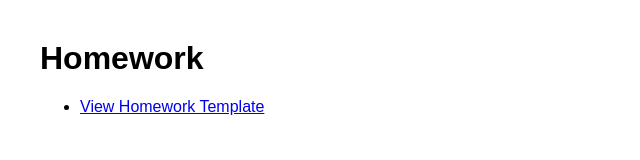
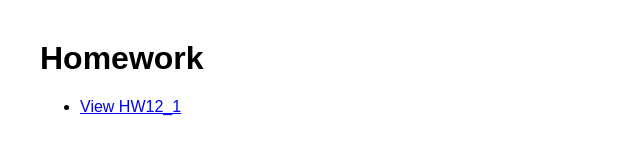
Before and after one commit to cchamberlin2000/Math-205-Homework, a plain HTML site: page index.html in a window 1280 px wide. Shown: the whole page, without its empty margins (0-640 px from the left). Drawn offline with Linux system fonts and the light colour scheme.

Commit message:
Modify index.html for new homework link
Updated homework link and added new HTML structure.

```diff
--- a/index.html
+++ b/index.html
@@ -18,7 +18,7 @@
 
     <ul>
         <li>
-            <a href="HomeworkTemplate.html">View Homework Template</a>
+            <a href="HW12_1.html">View HW12_1</a>
         </li>
     </ul>
 
```
